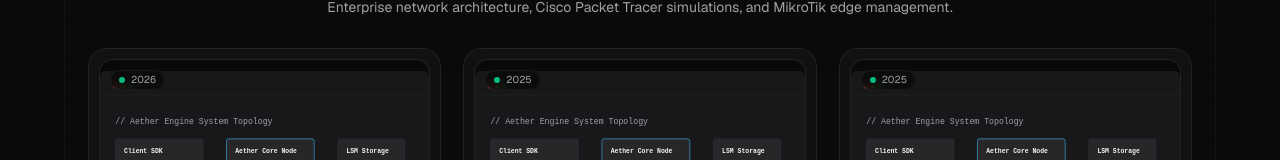
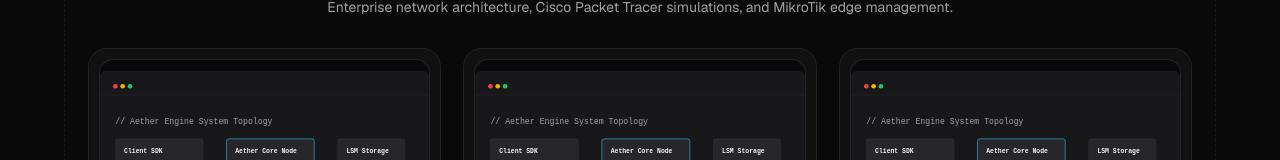
Before and after one commit to haidirwf/portfolio-idal, a Next.js app: page / in a window 1280 px wide. Shown: the part 741-901 px from the top of the page. Built offline with nearby package versions, Linux system fonts and the light colour scheme.

Commit message:
style(showcase): remove year badge pills from project cards
- Remove floating year badge element in showcase.tsx project cards

```diff
--- a/components/portfolio/showcase.tsx
+++ b/components/portfolio/showcase.tsx
@@ -45,10 +45,6 @@ export function Showcase({ projects }: { projects: Project[] }) {
                     fill
                     className="object-cover transition-transform duration-500 group-hover:scale-[1.02]"
                   />
-                  <div className="absolute top-2.5 left-2.5 flex items-center gap-1.5 px-2 py-0.5 rounded-full bg-background/80 backdrop-blur-xs text-[10px] font-mono text-muted-foreground border border-border/50">
-                    <span className="size-1.5 rounded-full bg-emerald-500" />
-                    <span>{project.year}</span>
-                  </div>
                 </div>
 
                 <div className="px-3 pt-1 space-y-1.5">
```
